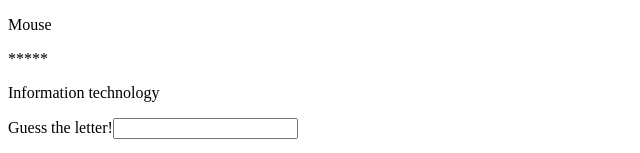
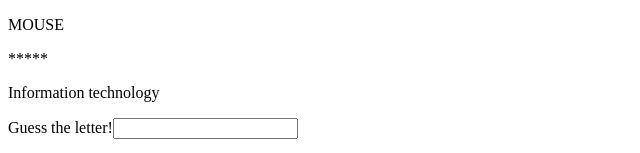
Before and after one commit to KadeoPL/Wisielec, a React (Vite) app: page / in a window 1280 px wide. Shown: the top 153 px of the page, without its empty margins (0-640 px from the left). Built offline with nearby package versions, Linux system fonts and the light colour scheme.

Commit message:
improve letter checking

```diff
--- a/src/components/TypeLetterForm.jsx
+++ b/src/components/TypeLetterForm.jsx
@@ -8,7 +8,7 @@ export default function TypeLetterForm ({onAddLetter, randomWord}) {
     function handleSubmit (event){
         event.preventDefault();
 
-        if (/^[a-zA-Z]$/.test(enteredLetter)) {
+        if (/^[A-Z]$/.test(enteredLetter)) {
             onAddLetter(enteredLetter);
             setEnteredLetter('');
             setError('');
@@ -29,7 +29,7 @@ export default function TypeLetterForm ({onAddLetter, randomWord}) {
                 <input
                     type="text"
                     value={enteredLetter}
-                    onChange={(event) => setEnteredLetter(event.target.value)}
+                    onChange={(event) => setEnteredLetter(event.target.value.toUpperCase())}
                     maxLength={1}
                 />
             </p>
--- a/src/components/WordSelector.jsx
+++ b/src/components/WordSelector.jsx
@@ -7,5 +7,7 @@
 
     export function getRandomWord(){
         const randomIndex = Math.floor(Math.random() * wordsArray.length);
-        return wordsArray[randomIndex];
+        const randomWord = {... wordsArray[randomIndex]};
+        randomWord.word = randomWord.word.toUpperCase();
+        return randomWord;
     }
```
